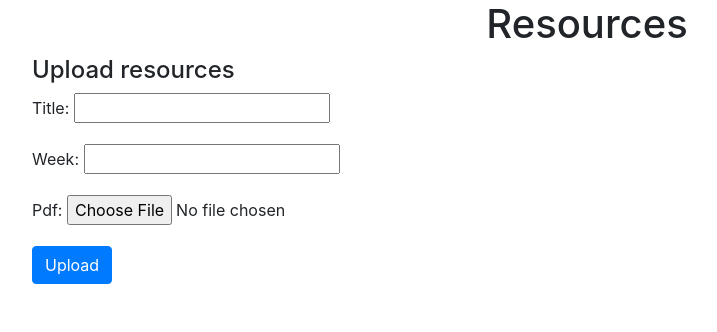
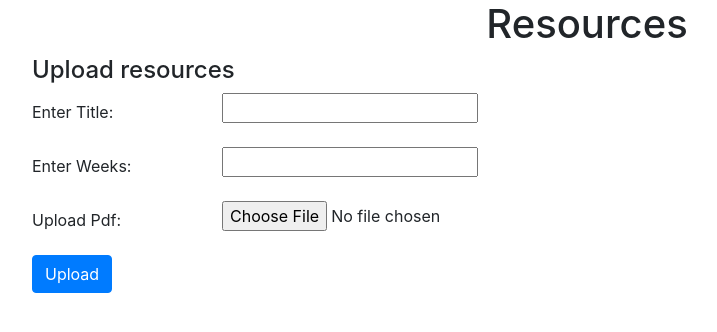
Before and after one commit to SHRAWEG/PeakyBlinders_ADC7, a Django app: template PROJECT/connect/templates/upload_resource.html in a window 1280 px wide. Shown: the top 332 px of the page, without its empty margins (53-770 px from the left). Run offline with Django 3.2, Linux system fonts and the light colour scheme; the template is opened without the code that fills it: values that come from a table or form of the project are taken from there, others are empty; some libraries are stand-ins or nearby versions.

Commit message:
Form edit

```diff
--- a/PROJECT/connect/templates/resource_list.html
+++ b/PROJECT/connect/templates/resource_list.html
@@ -28,4 +28,7 @@
         </tbody>
     </table>
     </div>
+    <div class="container col-2">
+        <a href="/connect/uploads" class="btn btn-primary" >Upload new resources</a>
+    </div>
 {% endblock %}
--- a/PROJECT/connect/templates/upload_resource.html
+++ b/PROJECT/connect/templates/upload_resource.html
@@ -4,7 +4,24 @@
     <h4>Upload resources</h4>
     <form method="POST" enctype="multipart/form-data">
         {% csrf_token %}
-        {{ form.as_p }}
+        <div class="form-group row">
+            <label class="col-sm-2 col-form-label">Enter Title:</label>
+             <div class="col-sm-4">
+            {{ form.title }}
+            </div>
+        </div>
+        <div class="form-group row">
+            <label class="col-sm-2 col-form-label">Enter Weeks:</label>
+            <div class="col-sm-4">
+                {{ form.week }}
+            </div>
+        </div>
+        <div class="form-group row">
+            <label class="col-sm-2 col-form-label">Upload Pdf:</label>
+            <div class="col-sm-4">
+                    {{ form.pdf }}
+            </div>
+        </div>
         <button type="submit" class="btn btn-primary" >Upload</button>
     </form>
     </div>
--- a/PROJECT/connect/urls.py
+++ b/PROJECT/connect/urls.py
@@ -5,8 +5,8 @@ from django.conf import settings
 from django.conf.urls.static import static
 
 urlpatterns = [
-    path('resources/', resource_list),
-    path('resources/upload', upload_resource),
+    path('', resource_list),
+    path('uploads/', upload_resource),
 ]
 
 if settings.DEBUG:
```
